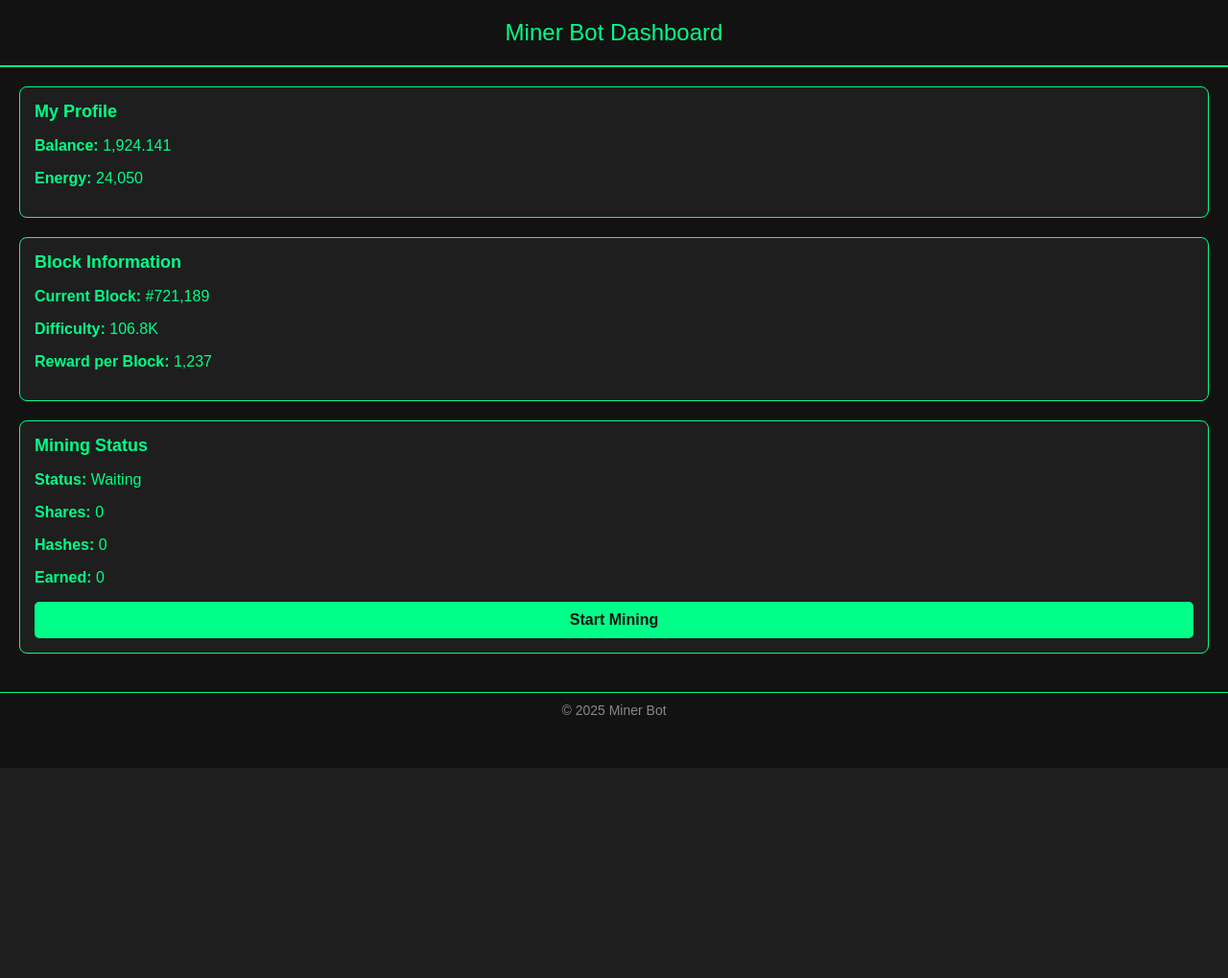
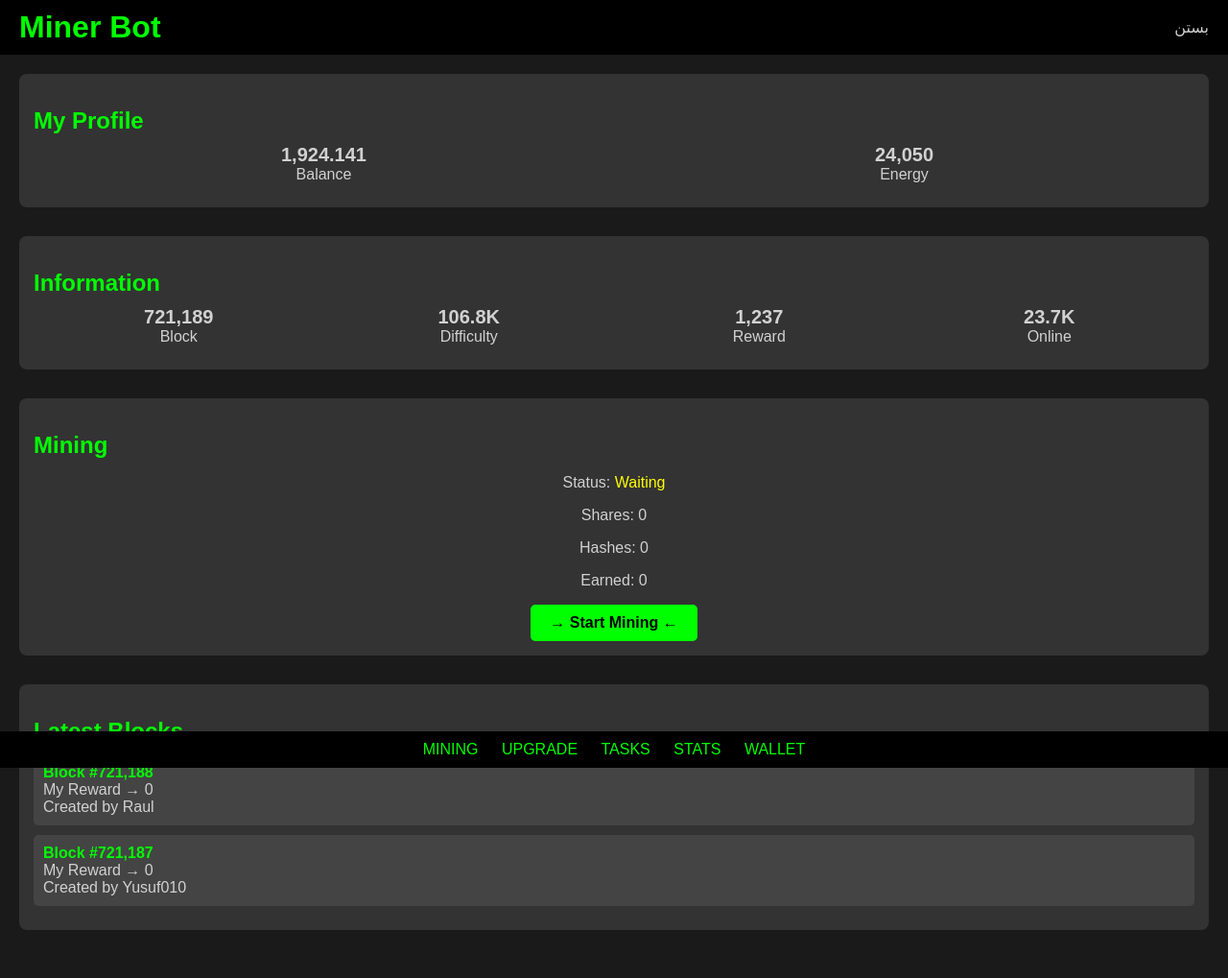
Before and after one commit to Fredrickadler/Miners, a Flask app: page / in a window 1280 px wide. Shown: the whole page at 96% size. Before the commit the page ends 745 px from the top, so only its background shows below. Run offline with Flask 2, Linux system fonts and the light colour scheme.

Commit message:
Update index.html

```diff
--- a/templates/index.html
+++ b/templates/index.html
@@ -6,87 +6,212 @@
     <title>Miner Bot</title>
     <style>
         body {
-            background-color: #121212;
-            color: #00ff88;
+            background-color: #1a1a1a;
+            color: #d1d1d1;
             font-family: Arial, sans-serif;
             margin: 0;
             padding: 0;
         }
-        .header {
-            text-align: center;
-            padding: 20px;
-            font-size: 24px;
-            border-bottom: 2px solid #00ff88;
+
+        header {
+            background-color: #000;
+            padding: 10px 20px;
+            display: flex;
+            justify-content: space-between;
+            align-items: center;
         }
+
+        header h1 {
+            color: #0f0;
+            margin: 0;
+        }
+
+        header .close-btn {
+            color: #d1d1d1;
+            font-size: 16px;
+            cursor: pointer;
+        }
+
         .container {
             padding: 20px;
         }
+
         .section {
-            margin-bottom: 20px;
+            margin-bottom: 30px;
             padding: 15px;
-            border: 1px solid #00ff88;
+            background-color: #333;
             border-radius: 8px;
-            background-color: #1e1e1e;
         }
+
         .section h2 {
-            margin: 0 0 10px;
-            font-size: 18px;
+            color: #0f0;
+            margin-bottom: 10px;
         }
-        .button {
+
+        .info-box {
+            display: flex;
+            justify-content: space-between;
+            margin-bottom: 10px;
+        }
+
+        .info-box div {
+            flex: 1;
+            margin: 0 10px;
+            text-align: center;
+        }
+
+        .info-box div span {
             display: block;
+            font-size: 20px;
+            font-weight: bold;
+        }
+
+        .mining-status {
             text-align: center;
+        }
+
+        .mining-status button {
+            padding: 10px 20px;
+            background-color: #0f0;
+            color: #000;
+            font-size: 16px;
+            font-weight: bold;
+            border: none;
+            border-radius: 5px;
+            cursor: pointer;
+        }
+
+        .mining-status button:hover {
+            background-color: #0c0;
+        }
+
+        .latest-blocks {
+            margin-top: 20px;
+        }
+
+        .latest-blocks div {
             padding: 10px;
-            background-color: #00ff88;
-            color: #121212;
+            background-color: #444;
+            margin-bottom: 10px;
+            border-radius: 5px;
+        }
+
+        .latest-blocks div span {
+            display: block;
+            color: #0f0;
             font-weight: bold;
+        }
+
+        footer {
+            background-color: #000;
+            color: #0f0;
+            text-align: center;
+            padding: 10px 0;
+            position: fixed;
+            bottom: 0;
+            width: 100%;
+        }
+
+        footer a {
+            color: #0f0;
+            margin: 0 10px;
             text-decoration: none;
-            border-radius: 5px;
-            margin-top: 10px;
         }
-        .button:hover {
-            background-color: #00cc66;
-        }
-        .footer {
-            text-align: center;
-            padding: 10px;
-            font-size: 14px;
-            color: #888;
-            border-top: 1px solid #00ff88;
+
+        footer a:hover {
+            text-decoration: underline;
         }
     </style>
 </head>
 <body>
-    <div class="header">
-        Miner Bot Dashboard
-    </div>
+    <header>
+        <h1>Miner Bot</h1>
+        <div class="close-btn">بستن</div>
+    </header>
+
     <div class="container">
-        <!-- پروفایل -->
+        <!-- My Profile Section -->
         <div class="section">
             <h2>My Profile</h2>
-            <p><strong>Balance:</strong> 1,924.141</p>
-            <p><strong>Energy:</strong> 24,050</p>
+            <div class="info-box">
+                <div>
+                    <span id="balance">1,924.141</span>
+                    Balance
+                </div>
+                <div>
+                    <span id="energy">24,050</span>
+                    Energy
+                </div>
+            </div>
         </div>
 
-        <!-- اطلاعات بلوک -->
+        <!-- Information Section -->
         <div class="section">
-            <h2>Block Information</h2>
-            <p><strong>Current Block:</strong> #721,189</p>
-            <p><strong>Difficulty:</strong> 106.8K</p>
-            <p><strong>Reward per Block:</strong> 1,237</p>
+            <h2>Information</h2>
+            <div class="info-box">
+                <div>
+                    <span id="block-number">721,189</span>
+                    Block
+                </div>
+                <div>
+                    <span id="difficulty">106.8K</span>
+                    Difficulty
+                </div>
+                <div>
+                    <span id="reward">1,237</span>
+                    Reward
+                </div>
+                <div>
+                    <span id="online-nodes">23.7K</span>
+                    Online
+                </div>
+            </div>
         </div>
 
-        <!-- وضعیت ماینینگ -->
+        <!-- Mining Status Section -->
         <div class="section">
-            <h2>Mining Status</h2>
-            <p><strong>Status:</strong> Waiting</p>
-            <p><strong>Shares:</strong> 0</p>
-            <p><strong>Hashes:</strong> 0</p>
-            <p><strong>Earned:</strong> 0</p>
-            <a href="#" class="button" id="start-mining">Start Mining</a>
+            <h2>Mining</h2>
+            <div class="mining-status">
+                <p>Status: <span id="mining-status" style="color: yellow;">Waiting</span></p>
+                <p>Shares: <span id="shares">0</span></p>
+                <p>Hashes: <span id="hashes">0</span></p>
+                <p>Earned: <span id="earned">0</span></p>
+                <button onclick="startMining()">→ Start Mining ←</button>
+            </div>
+        </div>
+
+        <!-- Latest Blocks Section -->
+        <div class="section latest-blocks">
+            <h2>Latest Blocks</h2>
+            <div>
+                <span>Block #721,188</span>
+                My Reward → 0
+                <br>
+                Created by Raul
+            </div>
+            <div>
+                <span>Block #721,187</span>
+                My Reward → 0
+                <br>
+                Created by Yusuf010
+            </div>
         </div>
     </div>
-    <div class="footer">
-        © 2025 Miner Bot
-    </div>
+
+    <footer>
+        <a href="#">MINING</a>
+        <a href="#">UPGRADE</a>
+        <a href="#">TASKS</a>
+        <a href="#">STATS</a>
+        <a href="#">WALLET</a>
+    </footer>
+
+    <script>
+        function startMining() {
+            document.getElementById('mining-status').textContent = "Mining";
+            document.getElementById('mining-status').style.color = "green";
+            alert("Mining started!");
+        }
+    </script>
 </body>
 </html>
```
